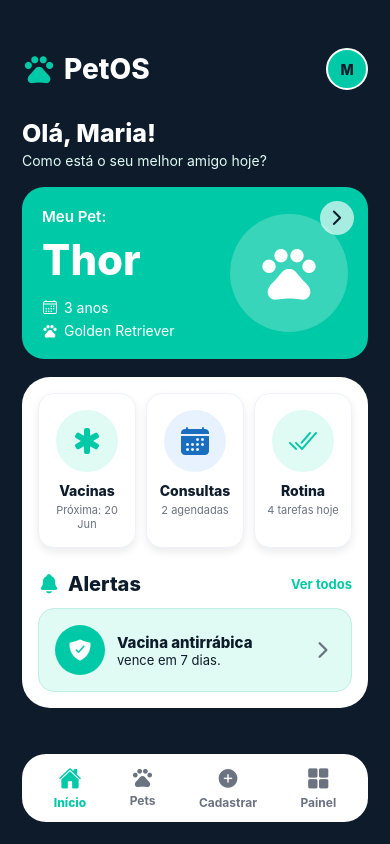
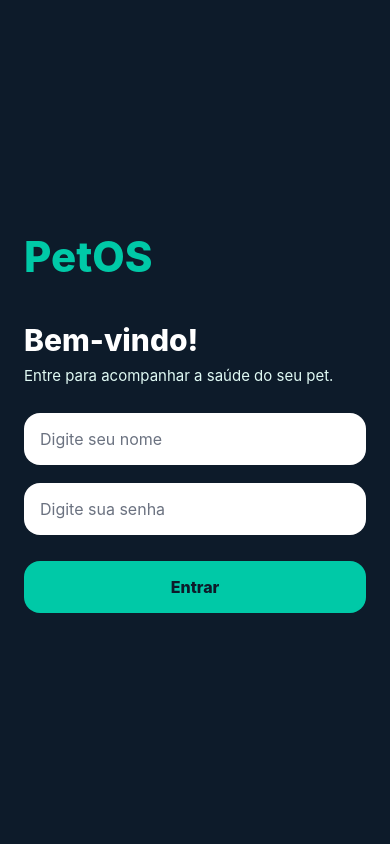
Before and after one commit to Canadas7/PetOs-Mobile-application-development, a React Native app: screen /Login in a window 390 px wide. Built offline with nearby package versions, Linux system fonts and the light colour scheme.

Commit message:
feat: adiciona fluxo de login simples, sem cadastro ainda

```diff
--- a/App.tsx
+++ b/App.tsx
@@ -1,11 +1,13 @@
 import { NavigationContainer } from "@react-navigation/native";
 import { createNativeStackNavigator } from "@react-navigation/native-stack";
 
+import LoginScreen from "./src/screens/LoginScreen";
 import HomeScreen from "./src/screens/HomeScreen";
 import PetsListScreen from "./src/screens/PetsListScreen";
 import PetRegisterScreen from "./src/screens/PetRegisterScreen";
 import PetDetailsScreen from "./src/screens/PetDetailsScreen";
 import DashboardScreen from "./src/screens/DashboardScreen";
+import ProfileScreen from "./src/screens/ProfileScreen";
 
 import { RootStackParamList } from "./src/types/navigation";
 
@@ -15,14 +17,16 @@ export default function App() {
   return (
     <NavigationContainer>
       <Stack.Navigator
-        initialRouteName="Home"
+        initialRouteName="Login"
         screenOptions={{ headerShown: false }}
       >
+        <Stack.Screen name="Login" component={LoginScreen} />
         <Stack.Screen name="Home" component={HomeScreen} />
         <Stack.Screen name="PetsList" component={PetsListScreen} />
         <Stack.Screen name="PetRegister" component={PetRegisterScreen} />
         <Stack.Screen name="PetDetails" component={PetDetailsScreen} />
         <Stack.Screen name="Dashboard" component={DashboardScreen} />
+        <Stack.Screen name="Profile" component={ProfileScreen} />
       </Stack.Navigator>
     </NavigationContainer>
   );
--- a/src/screens/HomeScreen.tsx
+++ b/src/screens/HomeScreen.tsx
@@ -2,7 +2,8 @@ import { View, Text, TouchableOpacity, StyleSheet } from "react-native";
 import { Ionicons, MaterialIcons } from "@expo/vector-icons";
 import colors from "../styles/colors";
 
-export default function HomeScreen({ navigation }: any) {
+export default function HomeScreen({ navigation, route }: any) {
+  const userName = route.params?.userName || "Tutor";
   return (
     <View style={styles.container}>
       <View style={styles.top}>
@@ -11,13 +12,18 @@ export default function HomeScreen({ navigation }: any) {
           <Text style={styles.logo}>PetOS</Text>
         </View>
 
-        <View style={styles.avatar}>
-          <Text style={styles.avatarText}>M</Text>
-        </View>
+       <TouchableOpacity
+          style={styles.avatar}
+          onPress={() => navigation.navigate("Profile")}
+        >
+          <Text style={styles.avatarText}>
+            {userName.charAt(0).toUpperCase()}
+  </Text>
+</TouchableOpacity>
       </View>
 
       <View style={styles.greeting}>
-        <Text style={styles.title}>Olá, Maria!</Text>
+        <Text style={styles.title}>Olá, {userName}!</Text>
         <Text style={styles.subtitle}>Como está o seu melhor amigo hoje?</Text>
       </View>
 
--- /dev/null
+++ b/src/screens/LoginScreen.tsx
@@ -0,0 +1,103 @@
+import { useState } from "react";
+import {
+  View,
+  Text,
+  TextInput,
+  TouchableOpacity,
+  StyleSheet,
+} from "react-native";
+
+import colors from "../styles/colors";
+
+export default function LoginScreen({ navigation }: any) {
+  const [userName, setUserName] = useState("");
+  const [password, setPassword] = useState("");
+
+  function handleLogin() {
+    if (!userName || !password) {
+      return;
+    }
+
+    navigation.navigate("Home", {
+      userName,
+    });
+  }
+
+  return (
+    <View style={styles.container}>
+      <Text style={styles.logo}>PetOS</Text>
+
+      <Text style={styles.title}>Bem-vindo!</Text>
+
+      <Text style={styles.subtitle}>
+        Entre para acompanhar a saúde do seu pet.
+      </Text>
+
+      <TextInput
+        style={styles.input}
+        placeholder="Digite seu nome"
+        placeholderTextColor={colors.gray}
+        value={userName}
+        onChangeText={setUserName}
+      />
+
+      <TextInput
+        style={styles.input}
+        placeholder="Digite sua senha"
+        placeholderTextColor={colors.gray}
+        secureTextEntry
+        value={password}
+        onChangeText={setPassword}
+      />
+
+      <TouchableOpacity style={styles.button} onPress={handleLogin}>
+        <Text style={styles.buttonText}>Entrar</Text>
+      </TouchableOpacity>
+    </View>
+  );
+}
+
+const styles = StyleSheet.create({
+  container: {
+    flex: 1,
+    backgroundColor: colors.primary,
+    padding: 24,
+    justifyContent: "center",
+  },
+  logo: {
+    color: colors.teal,
+    fontSize: 42,
+    fontWeight: "800",
+    marginBottom: 40,
+  },
+  title: {
+    color: colors.white,
+    fontSize: 30,
+    fontWeight: "800",
+  },
+  subtitle: {
+    color: colors.mint,
+    fontSize: 15,
+    marginTop: 8,
+    marginBottom: 28,
+  },
+  input: {
+    backgroundColor: colors.white,
+    borderRadius: 16,
+    padding: 16,
+    fontSize: 16,
+    marginBottom: 18,
+  },
+  button: {
+    backgroundColor: colors.teal,
+    padding: 16,
+    borderRadius: 16,
+    alignItems: "center",
+    marginTop: 8,
+  },
+  buttonText: {
+    color: colors.primary,
+    fontSize: 16,
+    fontWeight: "800",
+  },
+});
--- /dev/null
+++ b/src/screens/ProfileScreen.tsx
@@ -0,0 +1,9 @@
+import { View, Text } from "react-native";
+
+export default function ProfileScreen() {
+  return (
+    <View>
+      <Text>Perfil do Usuário</Text>
+    </View>
+  );
+}
--- a/src/types/navigation.ts
+++ b/src/types/navigation.ts
@@ -1,7 +1,9 @@
 export type RootStackParamList = {
+  Login: undefined;
   Home: undefined;
   PetsList: undefined;
   PetRegister: undefined;
   PetDetails: undefined;
   Dashboard: undefined;
+  Profile: undefined;
 };
```
Also changed, not shown: src/types/Pet.ts (added, +7 -0 lines), src/storage/petStorage.ts (added).
